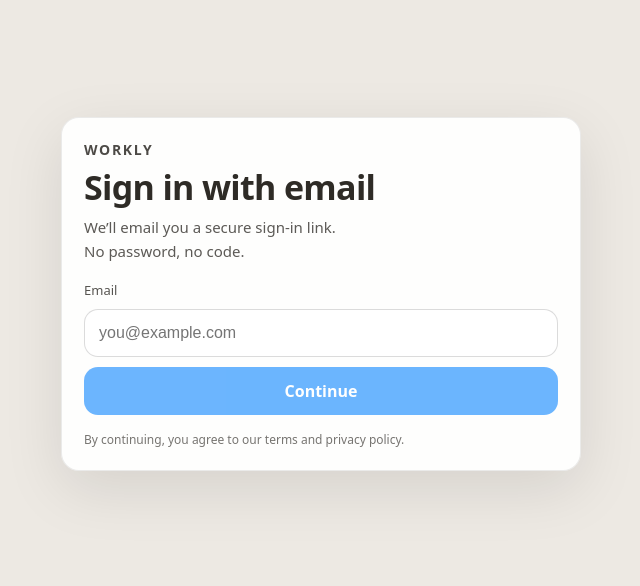
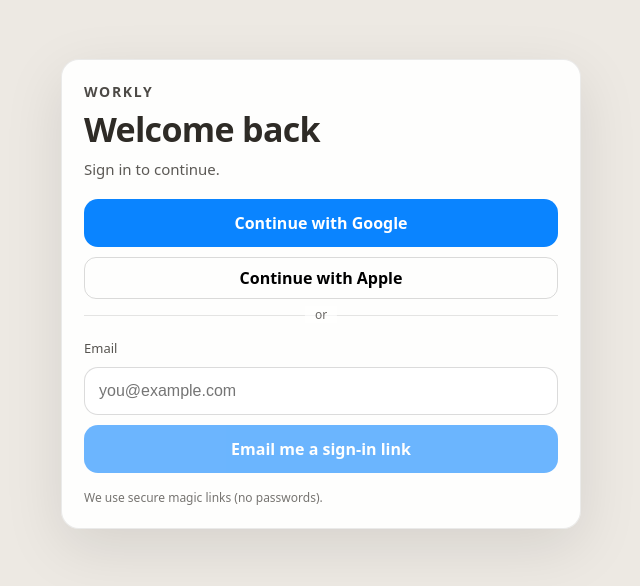
Before and after one commit to SEBRAHEIM/workly-landing, a Next.js app: page /auth/email in a window 1280 px wide. Shown: the part 106-692 px from the top of the page, without its empty margins (319-959 px from the left). Built offline with nearby package versions, Linux system fonts and the light colour scheme; no server answers.

Commit message:
Add Google + Apple buttons (same auth flow)

```diff
--- a/pages/auth/email.js
+++ b/pages/auth/email.js
@@ -13,7 +13,8 @@ export default function EmailAuthPage() {
   const returnTo = (router.query.returnTo || "/").toString();
 
   const [email, setEmail] = useState("");
-  const [loading, setLoading] = useState(false);
+  const [loadingEmail, setLoadingEmail] = useState(false);
+  const [loadingOAuth, setLoadingOAuth] = useState("");
   const [error, setError] = useState("");
 
   const callbackUrl = useMemo(() => {
@@ -26,11 +27,26 @@ export default function EmailAuthPage() {
 
   useEffect(() => setError(""), [email]);
 
+  async function startOAuth(provider) {
+    setError("");
+    setLoadingOAuth(provider);
+    try {
+      if (!supabase) throw new Error("Supabase not configured.");
+      const { error: err } = await supabase.auth.signInWithOAuth({
+        provider,
+        options: { redirectTo: callbackUrl },
+      });
+      if (err) throw err;
+    } catch (e) {
+      setError(e?.message || "OAuth failed. Try again.");
+      setLoadingOAuth("");
+    }
+  }
+
   async function sendLink(e) {
     e.preventDefault();
     setError("");
-    setLoading(true);
-
+    setLoadingEmail(true);
     try {
       if (!supabase) throw new Error("Supabase not configured.");
       const cleaned = email.trim().toLowerCase();
@@ -40,7 +56,6 @@ export default function EmailAuthPage() {
         email: cleaned,
         options: { shouldCreateUser: true, emailRedirectTo: callbackUrl },
       });
-
       if (err) throw err;
 
       router.replace({
@@ -50,7 +65,7 @@ export default function EmailAuthPage() {
     } catch (e2) {
       setError(e2?.message || "Could not send email. Try again.");
     } finally {
-      setLoading(false);
+      setLoadingEmail(false);
     }
   }
 
@@ -58,12 +73,30 @@ export default function EmailAuthPage() {
     <div className="authShell">
       <div className="authCard">
         <div className="authBrand">WORKLY</div>
-        <h1 className="authTitle">Sign in with email</h1>
-        <p className="authSub">
-          We’ll email you a secure sign-in link.
-          <br />
-          No password, no code.
-        </p>
+        <h1 className="authTitle">Welcome back</h1>
+        <p className="authSub">Sign in to continue.</p>
+
+        <div className="authActions">
+          <button
+            className="authBtn authBtnWide"
+            type="button"
+            onClick={() => startOAuth("google")}
+            disabled={!!loadingOAuth}
+          >
+            {loadingOAuth === "google" ? "Connecting…" : "Continue with Google"}
+          </button>
+
+          <button
+            className="authBtnGhost authBtnWide"
+            type="button"
+            onClick={() => startOAuth("apple")}
+            disabled={!!loadingOAuth}
+          >
+            {loadingOAuth === "apple" ? "Connecting…" : "Continue with Apple"}
+          </button>
+        </div>
+
+        <div className="authDivider"><span>or</span></div>
 
         <form onSubmit={sendLink} className="authForm">
           <label className="authLabel">Email</label>
@@ -79,13 +112,11 @@ export default function EmailAuthPage() {
 
           {error ? <div className="authError">{error}</div> : null}
 
-          <button className="authBtn" type="submit" disabled={loading || !email.trim()}>
-            {loading ? "Sending…" : "Continue"}
+          <button className="authBtn" type="submit" disabled={loadingEmail || !email.trim()}>
+            {loadingEmail ? "Sending…" : "Email me a sign-in link"}
           </button>
 
-          <div className="authFoot">
-            By continuing, you agree to our terms and privacy policy.
-          </div>
+          <div className="authFoot">We use secure magic links (no passwords).</div>
         </form>
       </div>
     </div>
--- a/styles/globals.css
+++ b/styles/globals.css
@@ -2808,3 +2808,5 @@ section.home-hero-v3 .home-hero-button:hover {
 .authError{border:1px solid rgba(255,0,0,.25);background:rgba(255,0,0,.06);color:rgba(120,0,0,.95);padding:10px 12px;border-radius:12px;font-size:14px;}
 .authOk{border:1px solid rgba(0,150,0,.25);background:rgba(0,150,0,.06);color:rgba(0,90,0,.95);padding:10px 12px;border-radius:12px;font-size:14px;}
 .authFoot{margin-top:6px;font-size:12px;opacity:.65;}
+
+.authBtnWide{width:100%;}
```
